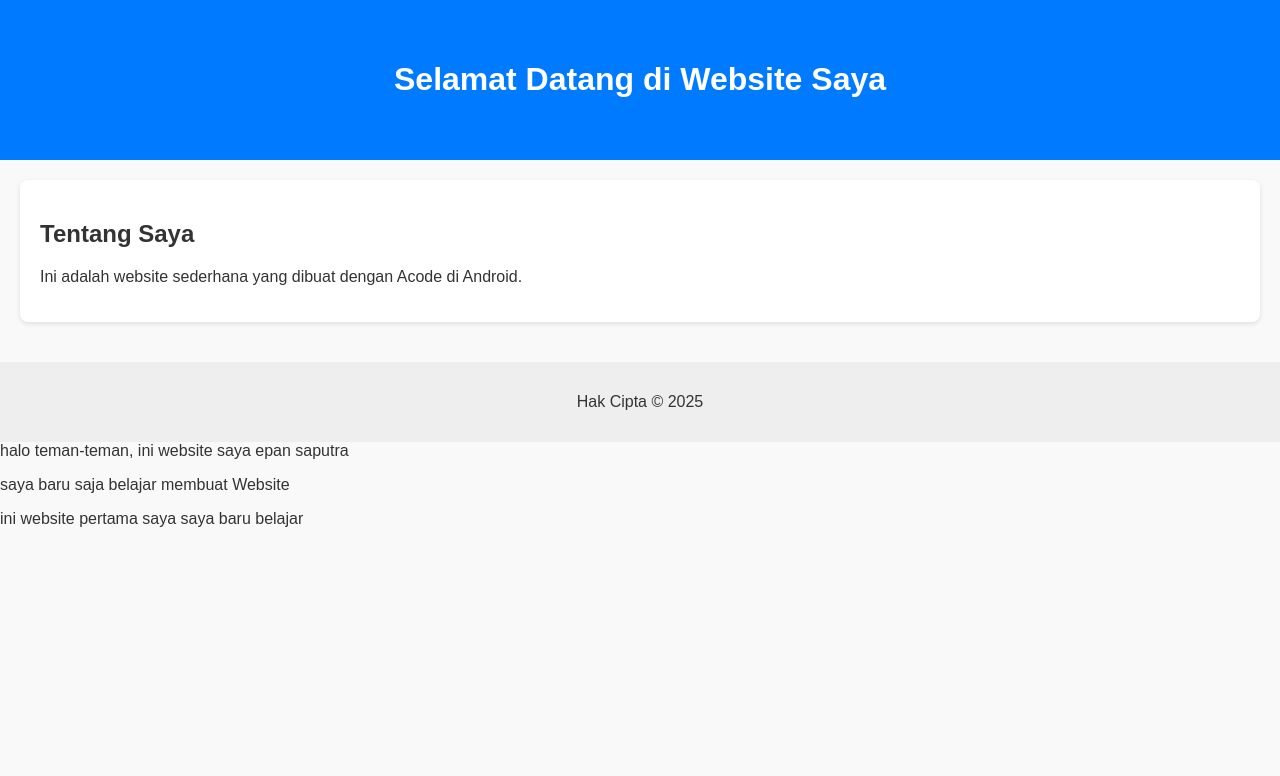
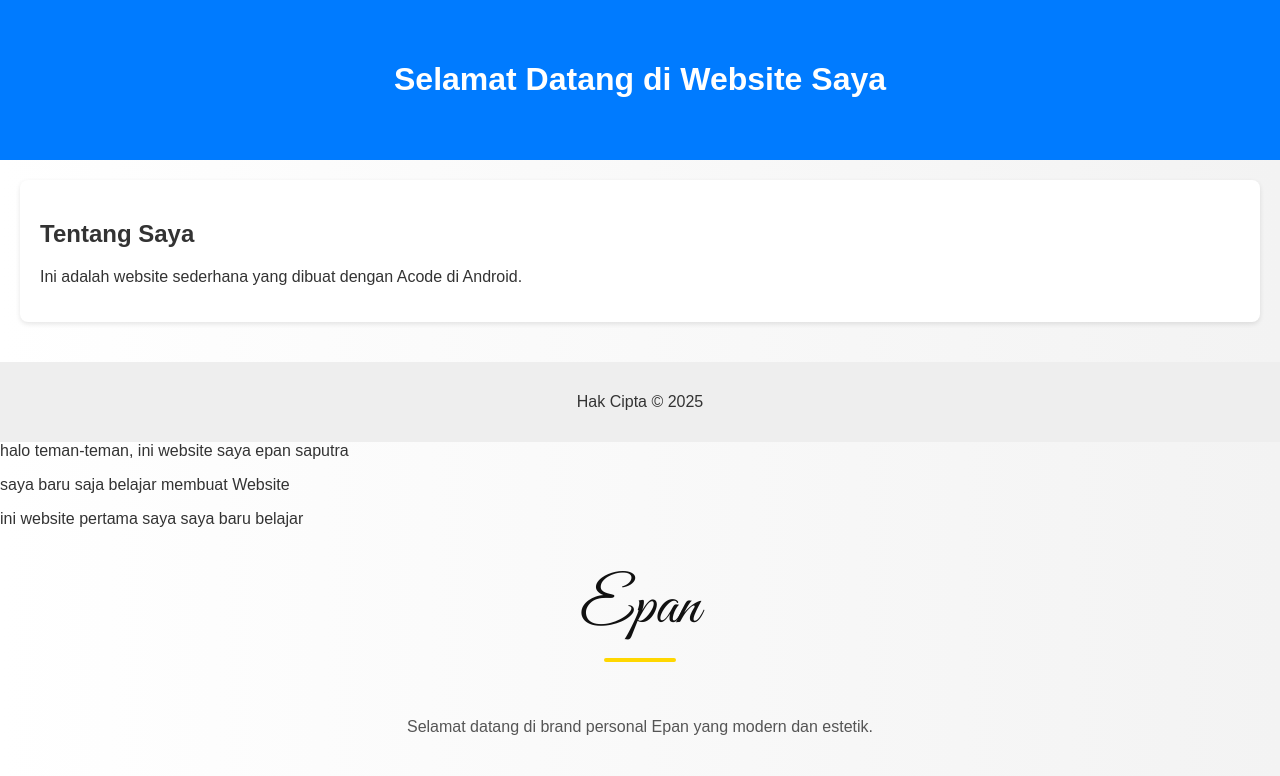
Before and after one commit to uckerman989/ackerman, a plain HTML site: page index.html in a window 1280 px wide. Drawn offline with Linux system fonts and the light colour scheme.

Commit message:
Update index.html

```diff
--- a/index.html
+++ b/index.html
@@ -23,3 +23,62 @@
 </html>
 </p>saya baru saja belajar membuat Website
 </p>ini website pertama saya saya baru belajar
+<!DOCTYPE html>
+<html lang="id">
+<head>
+  <meta charset="UTF-8">
+  <meta name="viewport" content="width=device-width, initial-scale=1.0">
+  <title>Logo Epan</title>
+
+  <!-- Tambahkan font Google -->
+  <link href="https://fonts.googleapis.com/css2?family=Great+Vibes&display=swap" rel="stylesheet">
+
+  <style>
+    body {
+      margin: 0;
+      font-family: sans-serif;
+      background: linear-gradient(to right, #ffffff, #f3f3f3);
+    }
+
+    .logo-wrapper {
+      padding: 40px 0 20px;
+      text-align: center;
+    }
+
+    .logo {
+      font-family: 'Great Vibes', cursive;
+      font-size: 64px;
+      color: #111;
+      position: relative;
+      display: inline-block;
+    }
+
+    .logo::after {
+      content: '';
+      display: block;
+      width: 60%;
+      height: 4px;
+      background: gold;
+      margin: 10px auto 0;
+      border-radius: 2px;
+    }
+
+    .content {
+      text-align: center;
+      padding: 20px;
+      color: #555;
+    }
+  </style>
+</head>
+<body>
+
+  <div class="logo-wrapper">
+    <div class="logo">Epan</div>
+  </div>
+
+  <div class="content">
+    <p>Selamat datang di brand personal Epan yang modern dan estetik.</p>
+  </div>
+
+</body>
+  </html>
```
